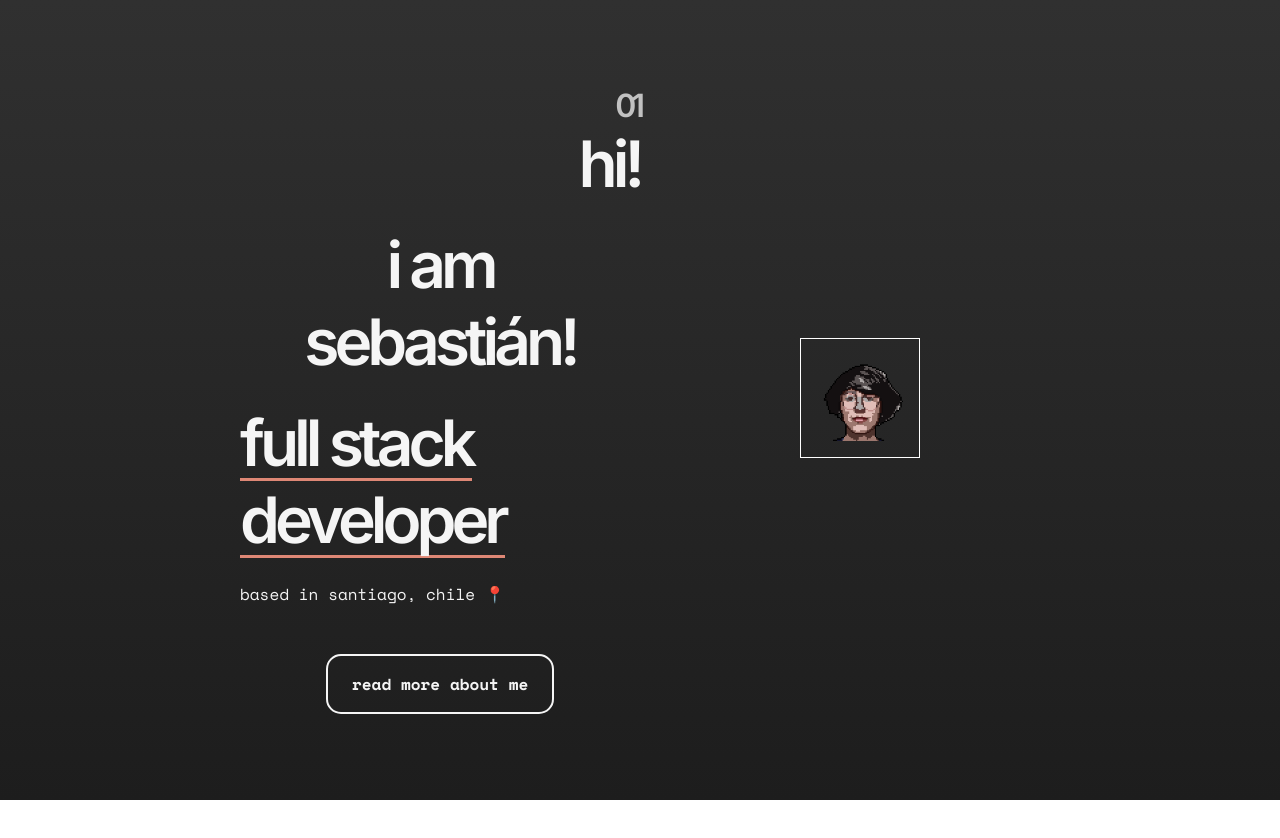
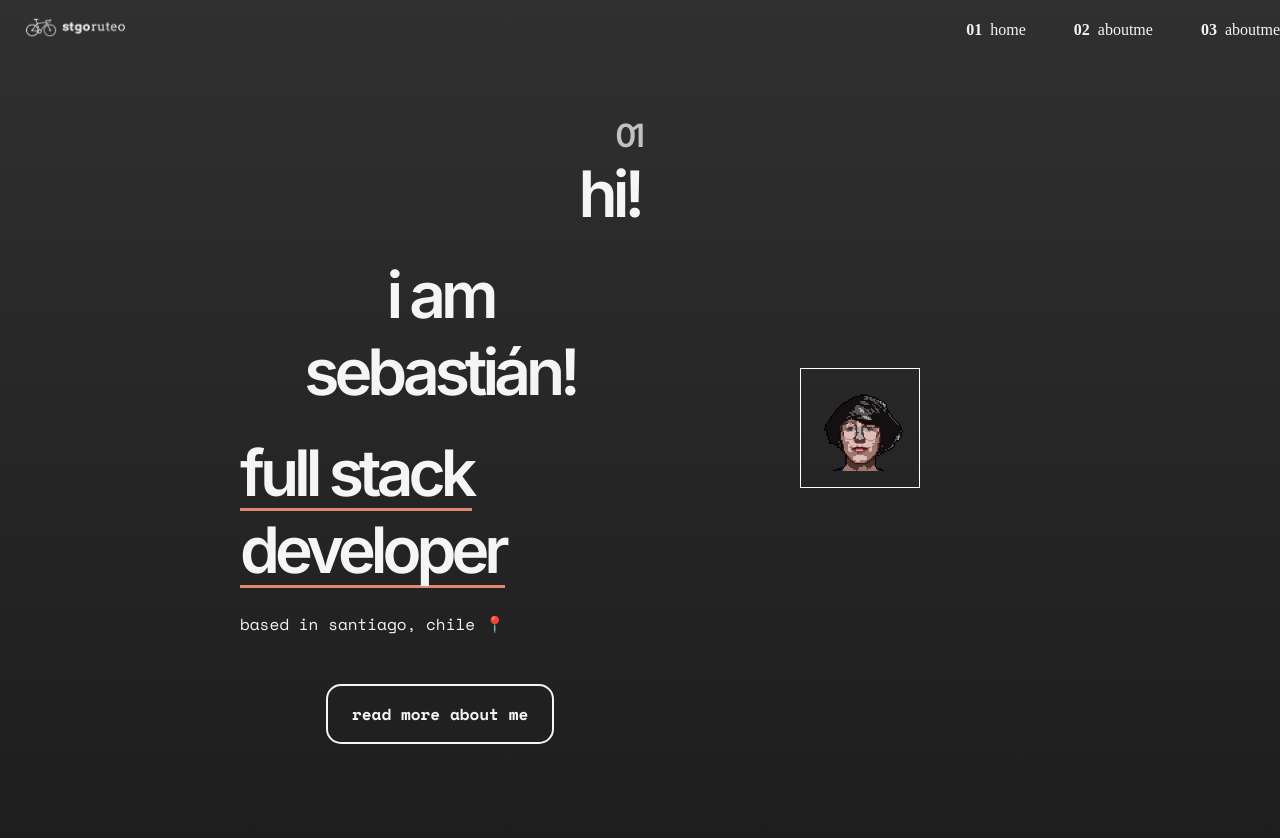
Before and after one commit to sebgarridor/portfolio, a website: page index.html in a window 1280 px wide. Before the commit the page ends 800 px from the top, so only its background shows below. Drawn offline with nearby package versions, Linux system fonts and the light colour scheme.

Commit message:
adding navbar

```diff
--- /dev/null
+++ b/css/_navbar.scss
@@ -0,0 +1,27 @@
+.flex {
+  display: flex;
+  gap: 3rem;
+}
+
+.primary-header {
+    align-items: center;
+    justify-content: space-between;
+    height: 60px;
+
+
+    .primary-navigation {
+        list-style: none;
+        padding: 0;
+        margin: 0;
+
+        a {
+            text-decoration: none;
+        }
+
+        a > [aria-hidden="true"] {
+            font-weight: 700;
+            margin-inline-end: .5rem;
+
+        }
+    }
+}
--- a/css/main.scss
+++ b/css/main.scss
@@ -1,5 +1,6 @@
 @use 'avatars';
 @use 'sectionfour';
+@use 'navbar';
 @import url("https://fonts.googleapis.com/css2?family=Inter:wght@100;200;300;400;500;600;700;800;900&family=Space+Mono:ital,wght@0,400;0,700;1,700&display=swap");
 
 
@@ -19,6 +20,10 @@ html, body {
     scroll-behavior: smooth !important;
     background: rgb(48,48,48);
     background: linear-gradient(180deg, rgba(48,48,48,1) 0%, rgba(29,29,29,1) 100%);
+    margin :0px;
+    overflow-y: hidden; /* Hide vertical scrollbar */
+    overflow-x: hidden; /* Hide horizontal scrollbar */
+
 }
 
 .container {
@@ -277,7 +282,7 @@ html, body {
     display: flex;
     flex-direction: column;
     font-family: $spacemono-font;
-    width: 40%;
+    width: 100%;
     margin: auto;
 
 
@@ -296,7 +301,7 @@ html, body {
 }
 
 section {
-    height: 100vh;
+    height:calc(100vh - 60px);
     display: flex;
     justify-content: center;
     align-items: center;
--- a/index.html
+++ b/index.html
@@ -9,6 +9,36 @@
     <script defer src="/script.js"></script>
   </head>
   <body>
+
+
+    <!-- navbar -->
+    <header class="primary-header flex">
+      <div>
+        <img src="/assets/stgoruteo4-removebg-preview.png" width="150px" alt="">
+      </div>
+      <nav>
+      <ul id="primary-navigation" class="primary-navigation flex">
+        <li class="active">
+          <a href="index.html">
+          <span aria-hidden="true">01</span>home
+        </a>
+        </li>
+        <li>
+          <a href="index.html">
+          <span aria-hidden="true">02</span>aboutme
+        </a>
+        </li>
+        <li>
+          <a href="index.html">
+          <span aria-hidden="true">03</span>aboutme
+        </a>
+        </li>
+      </ul>
+    </nav>
+  </header>
+
+
+    <!-- section one -->
     <div class="container">
       <section class="one">
         <div class="intro-text">
@@ -33,6 +63,8 @@
         </div>
       </section>
 
+
+      <!-- section two -->
       <section class="two" id="aboutme">
         <div class="aboutme-text">
           <h1 class="underline" style="text-align: left">
```
Also changed, not shown: css/main.css, 1 other file.
